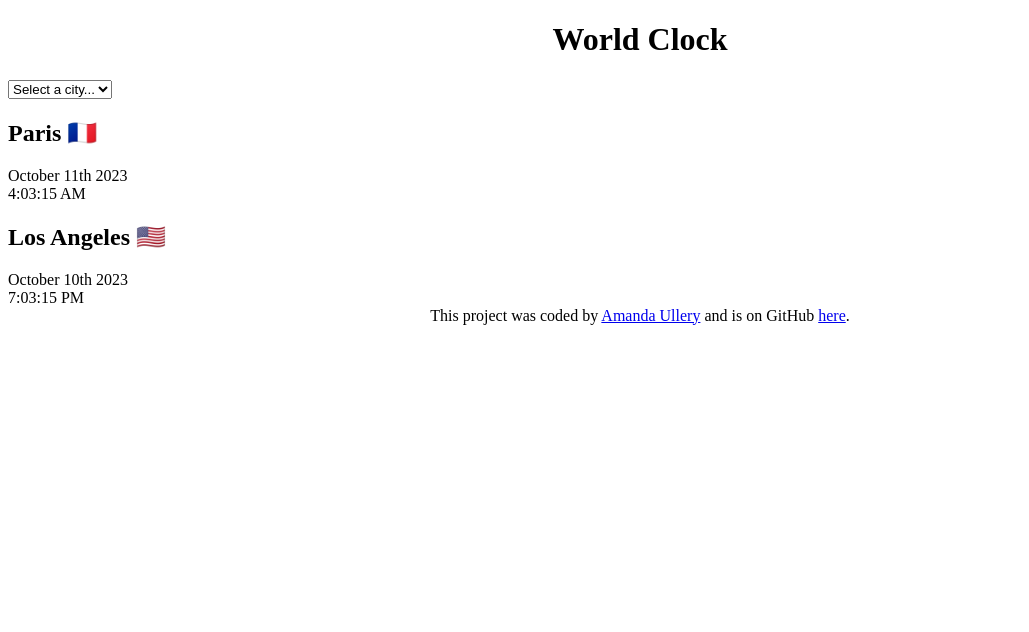
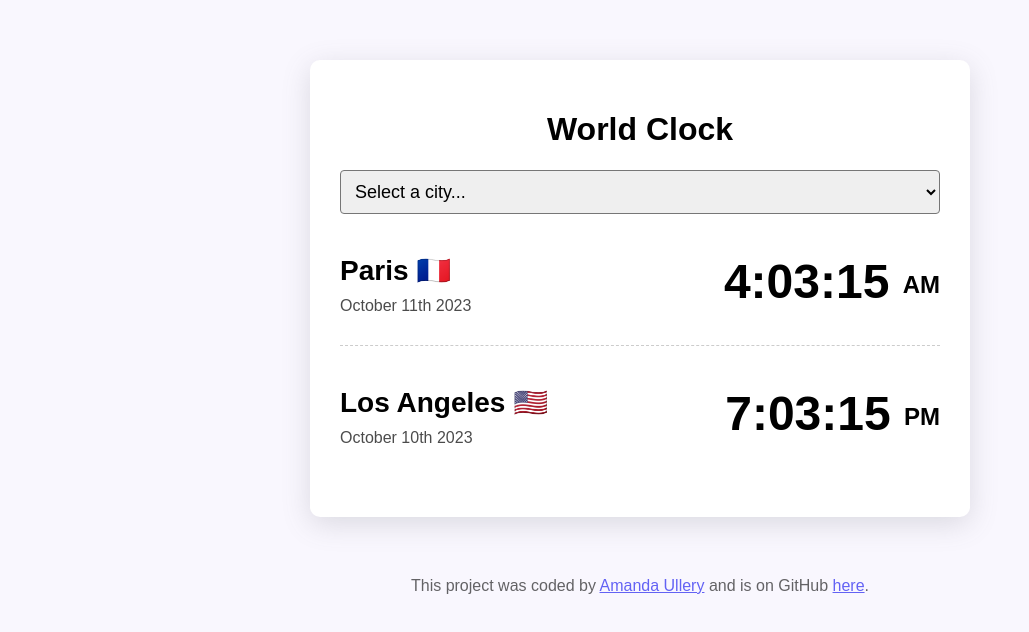
Before and after one commit to acrow4/world-clock, a plain HTML site: page index.html in a window 1280 px wide. Shown: the whole page, without its empty margins (0-1029 px from the left). Drawn offline with Linux system fonts and the light colour scheme.

Commit message:
Added css

```diff
--- a/css/style.css
+++ b/css/style.css
@@ -1,4 +1,61 @@
-h1,
+body {
+  background-color: #f9f7fe;
+  font-family: sans-serif;
+}
+
+h1 {
+  text-align: center;
+  font-family: sans-serif;
+}
+
+h2 {
+  margin: 0 0 10px;
+  font-size: 28px;
+}
+
 footer {
   text-align: center;
+  opacity: 0.6;
 }
+
+.container {
+  background-color: white;
+  max-width: 600px;
+  margin: 60px auto;
+  border-radius: 10px;
+  padding: 30px;
+  box-shadow: 0px 7px 29px 0px rgba(100, 100, 111, 0.2);
+}
+
+.city {
+  display: flex;
+  justify-content: space-between;
+  margin: 10px 0;
+  padding: 30px 0;
+  border-bottom: 1px rgba(0, 0, 0, 0.2) dashed;
+}
+
+.city:last-child {
+  border-bottom: none;
+}
+
+.city-dropdown {
+  width: 100%;
+  padding: 10px;
+  border-radius: 4px;
+  font-size: 18px;
+}
+
+.time {
+  font-size: 48px;
+  font-weight: bold;
+}
+
+.time small {
+  font-size: 24px;
+  vertical-align: middle;
+}
+
+.date {
+  opacity: 0.7;
+}
--- a/index.html
+++ b/index.html
@@ -10,7 +10,7 @@
     <div class="container">
       <h1>World Clock</h1>
 
-      <select>
+      <select class="city-dropdown">
         <option value="">Select a city...</option>
         <option value="">New York</option>
         <option value="">London</option>
@@ -18,14 +18,18 @@
       </select>
 
       <div class="city">
-        <h2>Paris 🇫🇷</h2>
-        <div>October 11th 2023</div>
-        <div>4:03:15 AM</div>
+        <div>
+          <h2>Paris 🇫🇷</h2>
+          <div class="date">October 11th 2023</div>
+        </div>
+        <div class="time">4:03:15 <small>AM</small></div>
       </div>
       <div class="city">
-        <h2>Los Angeles 🇺🇸</h2>
-        <div>October 10th 2023</div>
-        <div>7:03:15 PM</div>
+        <div>
+          <h2>Los Angeles 🇺🇸</h2>
+          <div class="date">October 10th 2023</div>
+        </div>
+        <div class="time">7:03:15 <small>PM</small></div>
       </div>
     </div>
     <footer>
```
